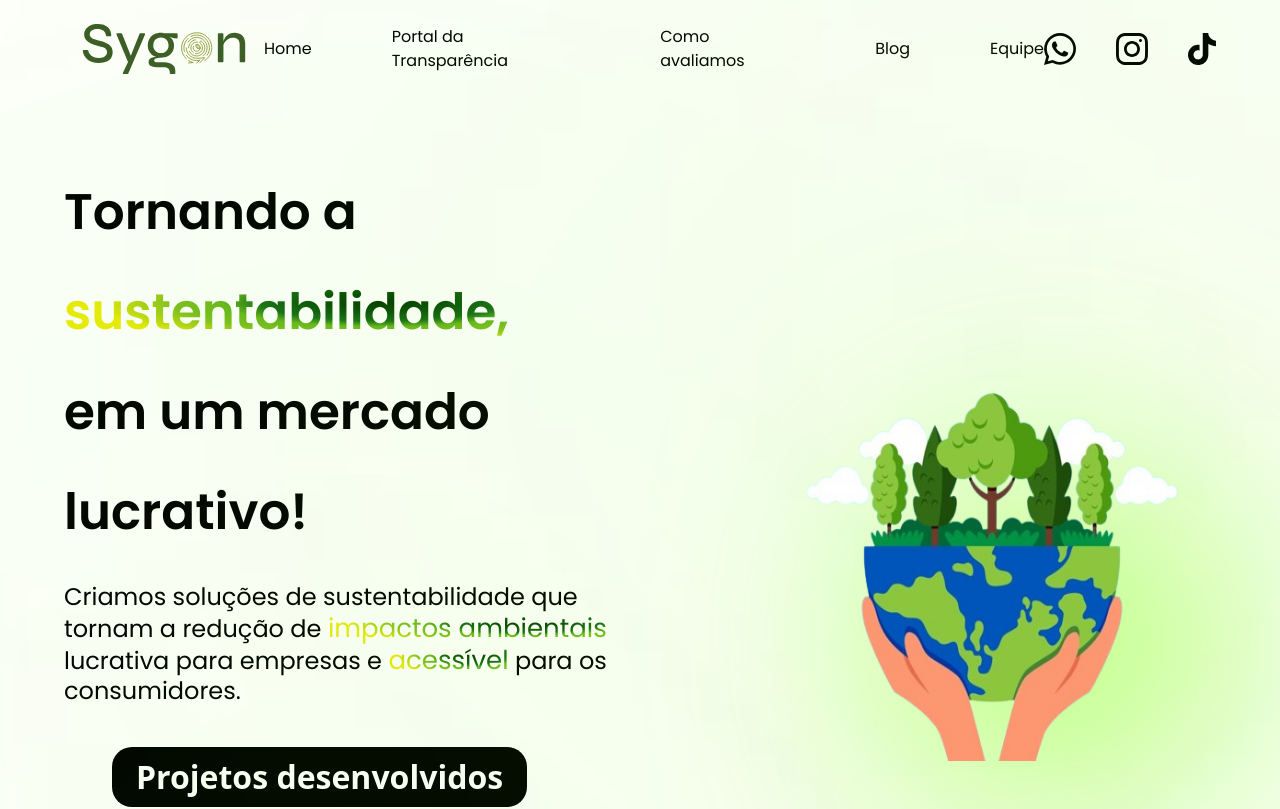
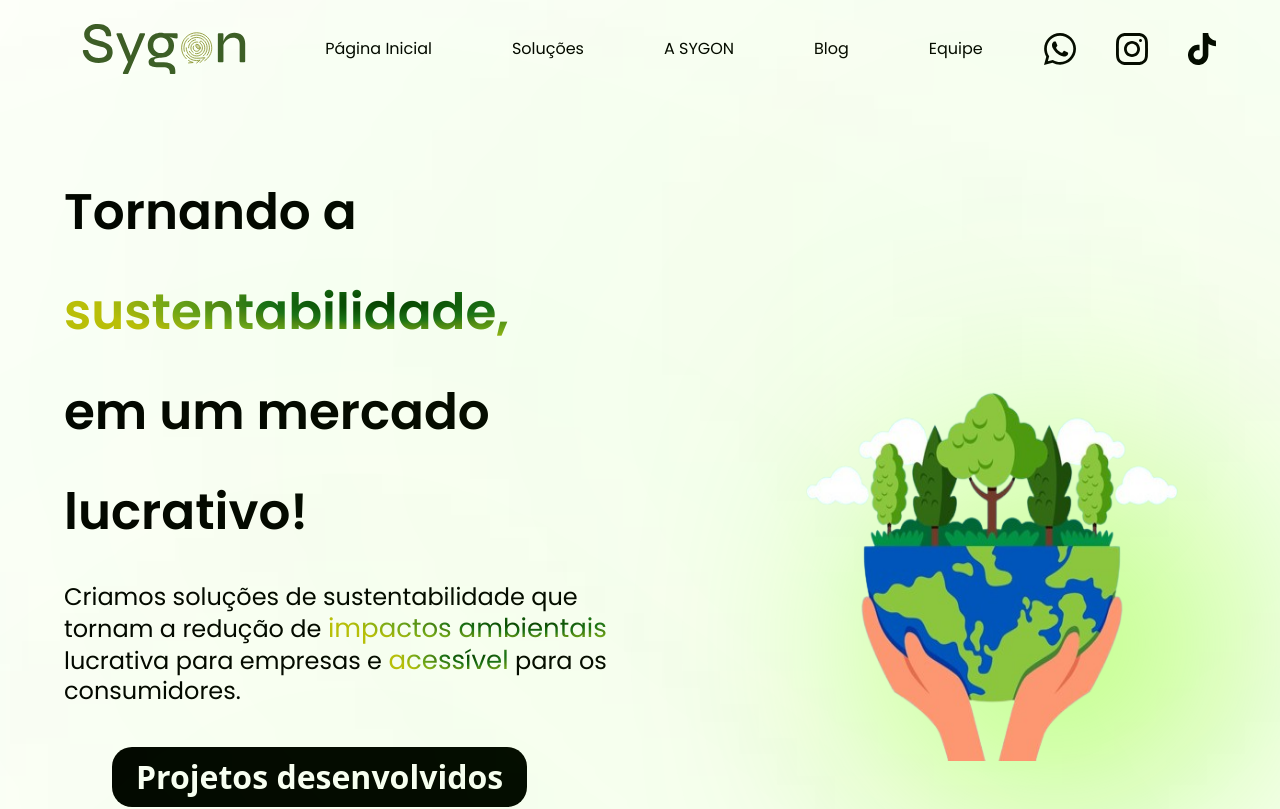
Before and after one commit to kiqsmg/Sygon, a React (Vite) app in the folder landingPage/Sygo_landingPage/: page / in a window 1280 px wide. Shown: the top 809 px of the page. Built offline with nearby package versions, Linux system fonts and the light colour scheme.

Commit message:
Create new navbar links

```diff
--- a/landingPage/Sygo_landingPage/src/constants/index.js
+++ b/landingPage/Sygo_landingPage/src/constants/index.js
@@ -5,23 +5,23 @@ import { teamplayer01, teamplayer02, teamplayer03, instagram, tiktok, blockchain
 export const navLinks = [
   {
     id: "home",
-    title: "Home",
+    title: "Página Inicial",
     a: ""
   },
   {
-    id: "portal",
-    title: "Portal da Transparência",
+    id: "solutions",
+    title: "Soluções",
   },
   {
-    id: "avaliando",
-    title: "Como avaliamos",
+    id: "about",
+    title: "A SYGON",
   },
   {
     id: "blog",
     title: "Blog",
   },
   {
-    id: "equipe",
+    id: "team",
     title: "Equipe",
   },
 ];
--- a/landingPage/Sygo_landingPage/src/index.css
+++ b/landingPage/Sygo_landingPage/src/index.css
@@ -32,9 +32,9 @@
     #063906 0.89%,  /* dark green */
     #094909 17.23%, /* forest green */
     #1a6e1a 42.04%, /* lime green */
-    #6bb720 55.12%, /* chartreuse green */
-    #80bf22 71.54%, /* lighter chartreuse green */
-    #ebeb0c 100%    /* yellow */
+    #4c8216 55.12%, /* chartreuse green */
+    #6ca01c 71.54%, /* lighter chartreuse green */
+    #bebe0c 100%    /* yellow */
   );
   -webkit-background-clip: text;
   -webkit-text-fill-color: transparent;
```
